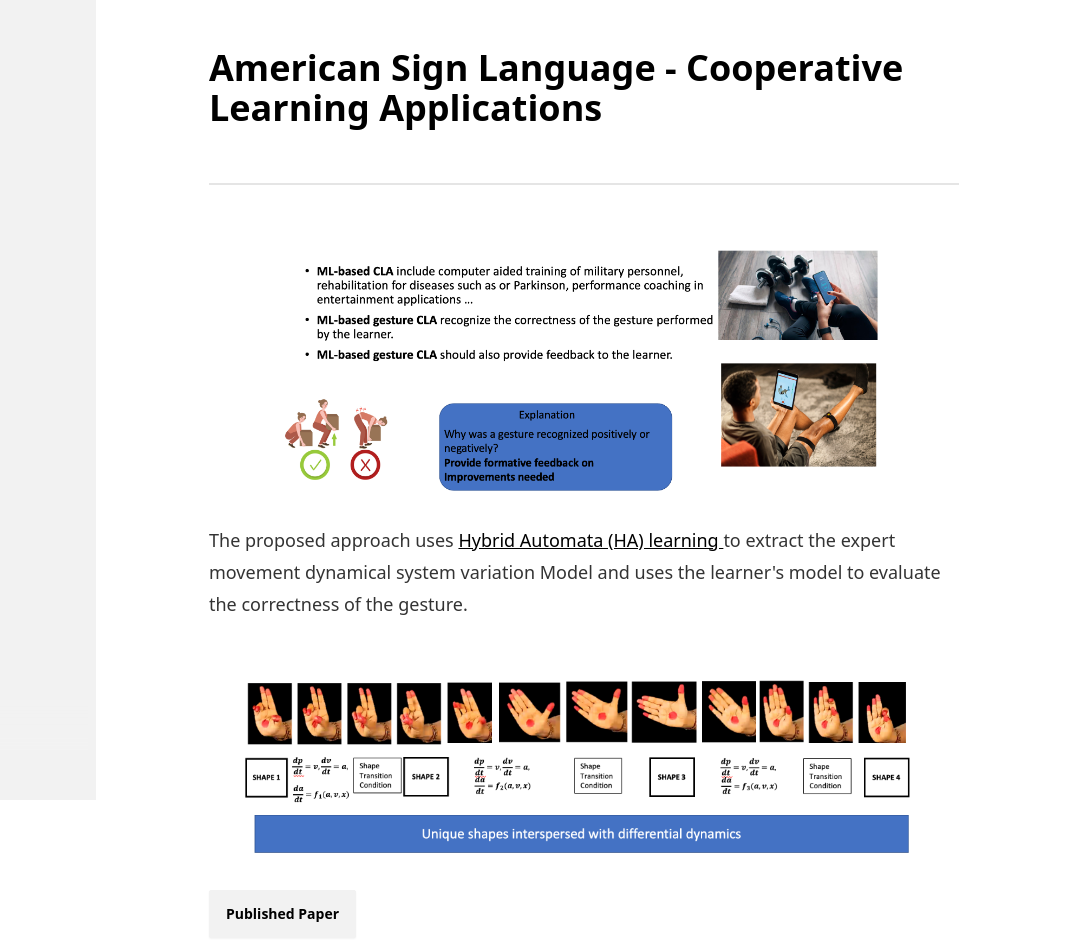
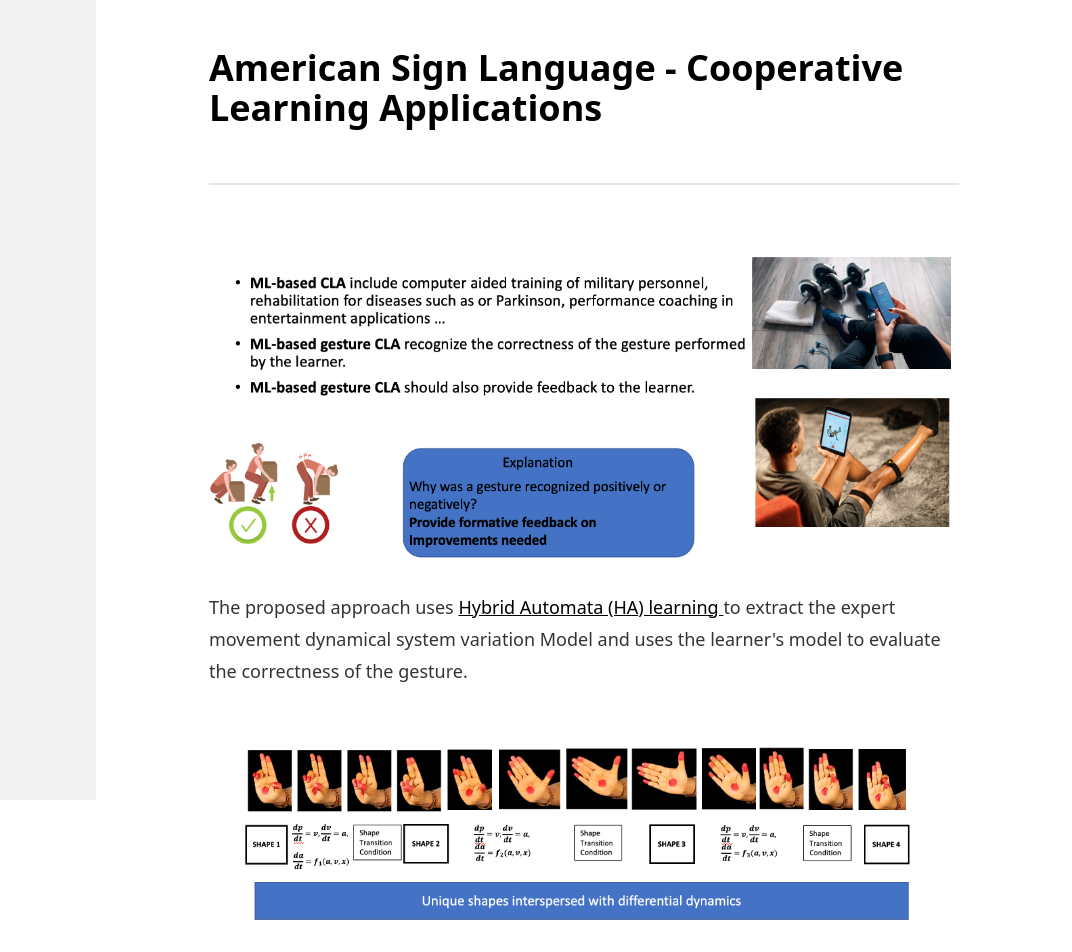
Before and after one commit to drlamrani/drlamrani.github.io, an Astro site: page /project1 in a window 1280 px wide. Shown: the top 952 px of the page, 208-1280 px from the left. Built offline with nearby package versions, Linux system fonts and the light colour scheme; Astro itself is replaced by a stand-in of ours.

Commit message:
added project 1

```diff
--- a/src/pages/project1.astro
+++ b/src/pages/project1.astro
@@ -14,8 +14,8 @@ import PostLayout from "../layouts/PostLayout.astro";
 <PostLayout
   title = "American Sign Language - Cooperative Learning Applications"
 >
-<img src="/cooplearn.png" alt="" width="600" height="600" />
-The proposed approach uses <a href="https://scholar.google.com/citations?view_op=view_citation&hl=en&user=PrA5kmYAAAAJ&citation_for_view=PrA5kmYAAAAJ:Tyk-4Ss8FVUC"> Hybrid Automata (HA) learning </a> to extract the expert movement dynamical system variation Model and uses the learner's model to evaluate the correctness of the gesture.
+<img src="/cooplearn.png" alt="" width="800" height="800" />
+The proposed approach uses <a href="https://ieeexplore.ieee.org/abstract/document/8718241"> Hybrid Automata (HA) learning </a> to extract the expert movement dynamical system variation Model and uses the learner's model to evaluate the correctness of the gesture.
 <img src="/shapes.png" alt="" width="900" height="900" />
-<a class="btn" href="https://scholar.google.com/citations?user=PrA5kmYAAAAJ&hl=en" target="_blank"> Published Paper</a>
+<a class="btn" href="https://ieeexplore.ieee.org/abstract/document/9143510" target="_blank"> Published Paper</a>
 </PostLayout>
```
